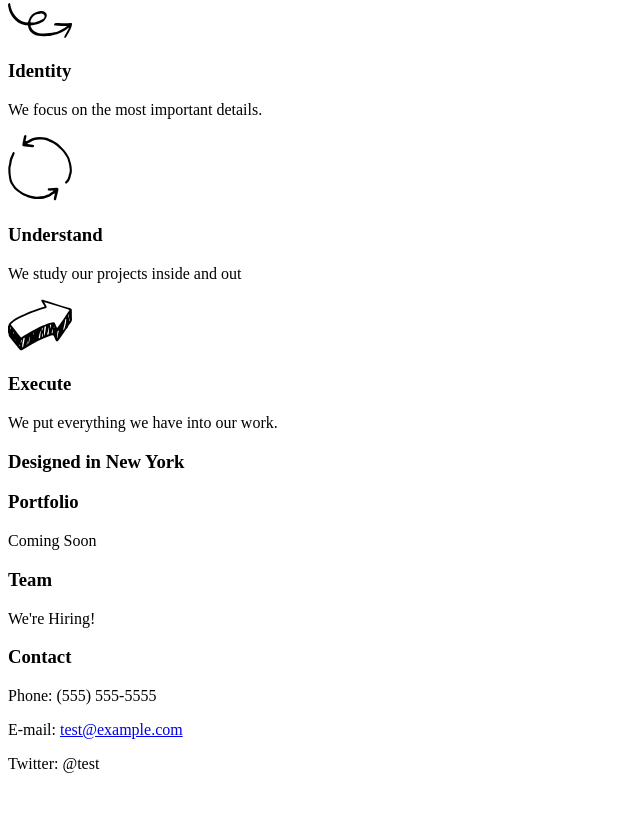
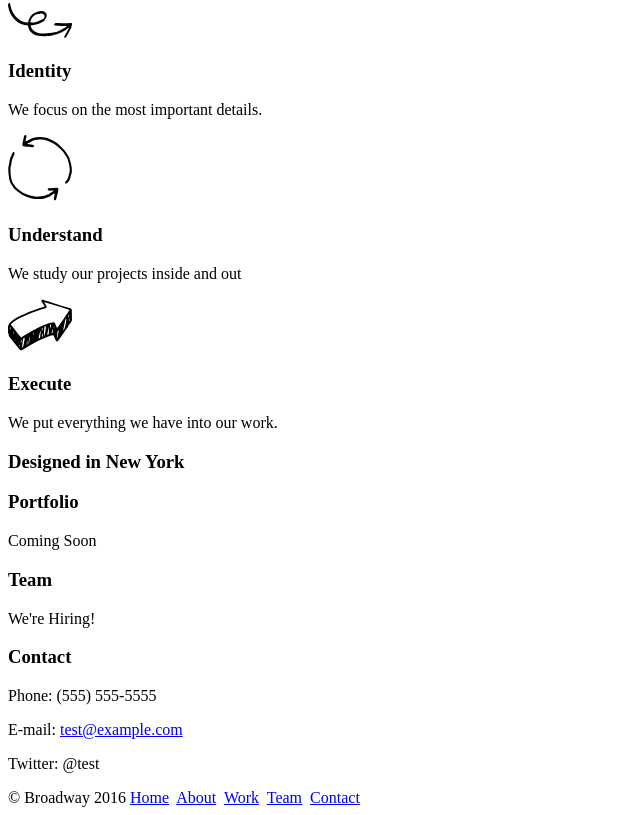
Before and after one commit to ggdetkos/broadway, a plain HTML site: page index.html in a window 1280 px wide. Shown: the part 298-1113 px from the top of the page, without its empty margins (0-640 px from the left). Before the commit the page ends 1087 px from the top, so only its background shows below. Drawn offline with Linux system fonts and the light colour scheme.

Commit message:
Commplete footer section index.html

```diff
--- a/index.html
+++ b/index.html
@@ -61,7 +61,12 @@
 
 <!-- Footer -->
     <div id="footer">
-
+      &copy; Broadway 2016
+      <a href="#home" target="_top">Home</a>&nbsp;
+      <a href="#home" target="_top">About</a>&nbsp;
+      <a href="#home" target="_top">Work</a>&nbsp;
+      <a href="#home" target="_top">Team</a>&nbsp;
+      <a href="#home" target="_top">Contact</a>&nbsp;
     </div>
 
   </body
```
